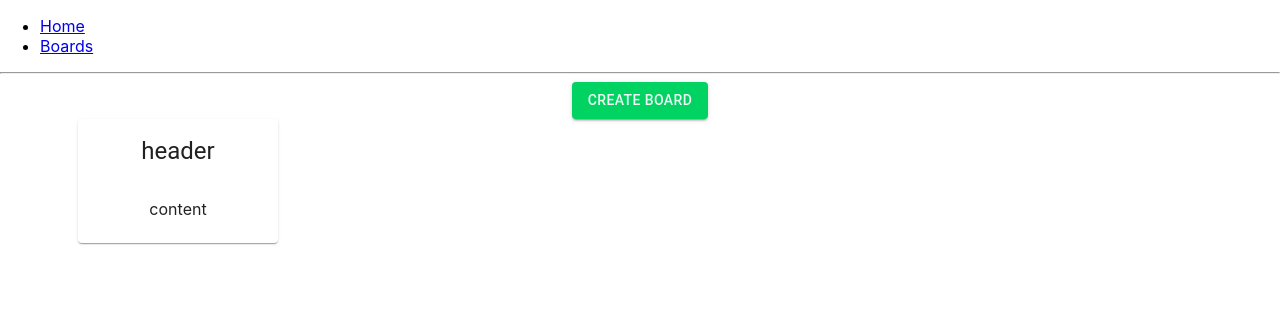
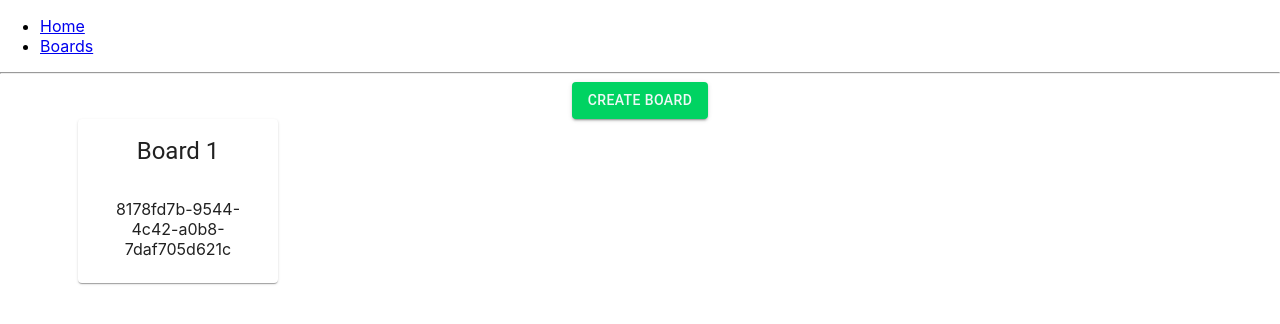
Before and after one commit to michal-grzelak/task-management-board, a React app: page /boards in a window 1280 px wide. Both pictures are taken after a click on the button "CREATE BOARD". Shown: the top 324 px of the page. Built offline with nearby package versions, Linux system fonts and the light colour scheme.

Commit message:
Add BoardTile component

```diff
--- a/src/machines/BoardList/context.ts
+++ b/src/machines/BoardList/context.ts
@@ -1,5 +1,5 @@
-import { SpawnedActorRef } from 'xstate'
+import { Board } from '@models/Board'
 
 export interface BoardListContext {
-    boards: any[]
+    boards: Board[]
 }
--- a/src/pages/BoardListPage/BoardListPage.tsx
+++ b/src/pages/BoardListPage/BoardListPage.tsx
@@ -9,7 +9,7 @@ import {
     fetchBoardsEvent,
 } from '@machines/BoardList'
 import './style.scss'
-import Board from '@pages/BoardListPage/components/Board'
+import BoardTile from '@pages/BoardListPage/components/BoardTile'
 
 const BoardListPage = () => {
     const [state, send] = useMachine(boardListMachine)
@@ -25,7 +25,7 @@ const BoardListPage = () => {
     const boards = state.context.boards
 
     return (
-        <Container>
+        <Container maxWidth={false}>
             <Grid container justify={'center'}>
                 <Grid item xs={4} className={'button-create-board'}>
                     <Button onClick={addBoard}>Create Board</Button>
@@ -40,7 +40,7 @@ const BoardListPage = () => {
                         className={'button-create-board'}
                         justify={'center'}
                     >
-                        <Board board={board} />
+                        <BoardTile board={board} />
                     </Grid>
                 ))}
             </Grid>
--- a/src/pages/BoardListPage/components/Board.tsx
+++ /dev/null
@@ -1,17 +0,0 @@
-import React, { FunctionComponent } from 'react'
-import { Card, CardContent, CardHeader } from '@material-ui/core'
-
-interface BoardProps {
-    board: object
-}
-
-const Board: FunctionComponent<BoardProps> = ({ board }: BoardProps) => {
-    return (
-        <Card className={'card'}>
-            <CardHeader title={'header'} />
-            <CardContent>content</CardContent>
-        </Card>
-    )
-}
-
-export default Board
--- /dev/null
+++ b/src/pages/BoardListPage/components/BoardTile.tsx
@@ -0,0 +1,19 @@
+import React, { FunctionComponent } from 'react'
+import { Card, CardContent, CardHeader } from '@material-ui/core'
+
+import { Board } from '@models/Board'
+
+interface BoardProps {
+    board: Board
+}
+
+const BoardTile: FunctionComponent<BoardProps> = ({ board }: BoardProps) => {
+    return (
+        <Card className={'card'}>
+            <CardHeader title={board.title} />
+            <CardContent>{board.id}</CardContent>
+        </Card>
+    )
+}
+
+export default BoardTile
```
